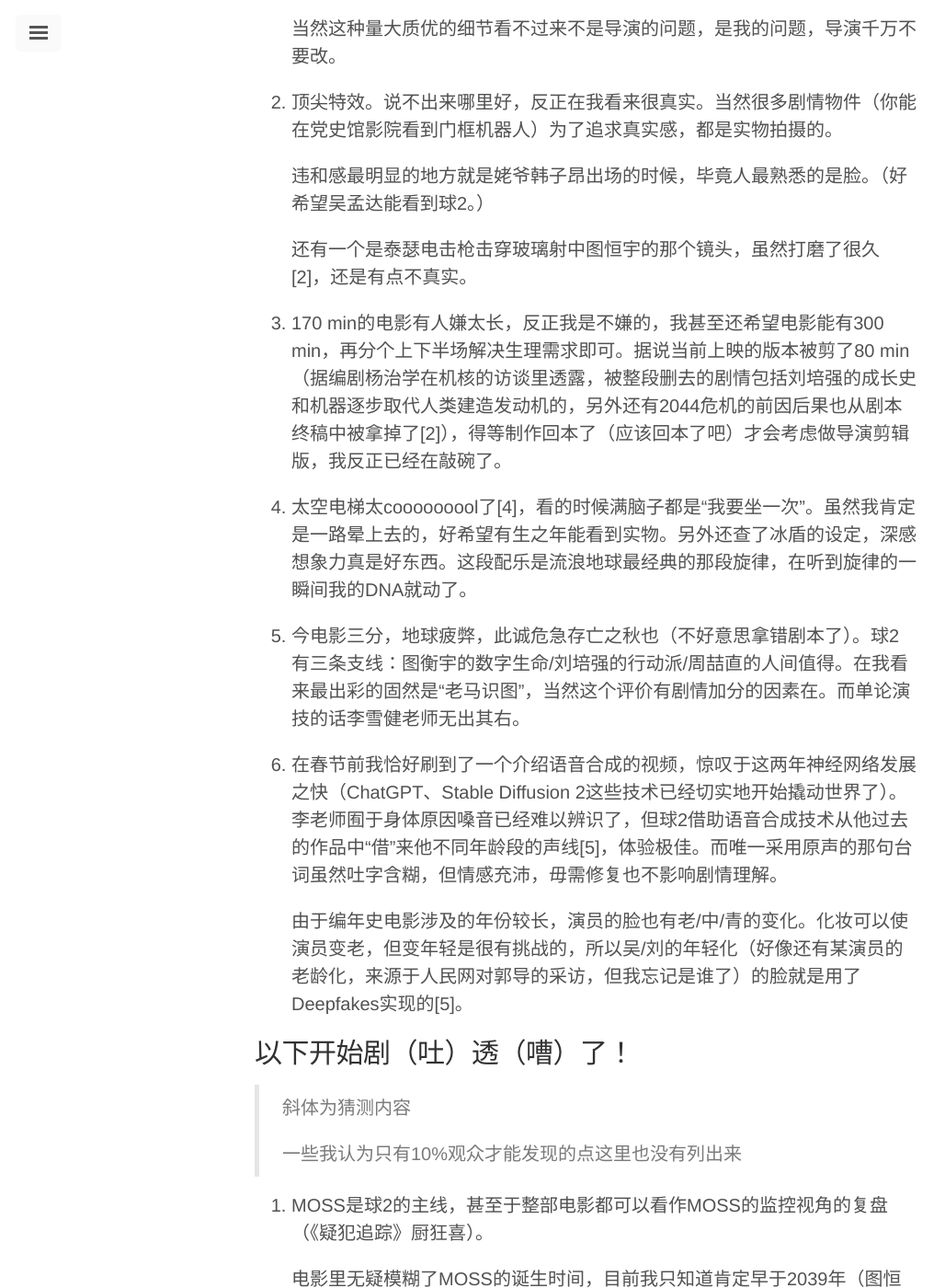
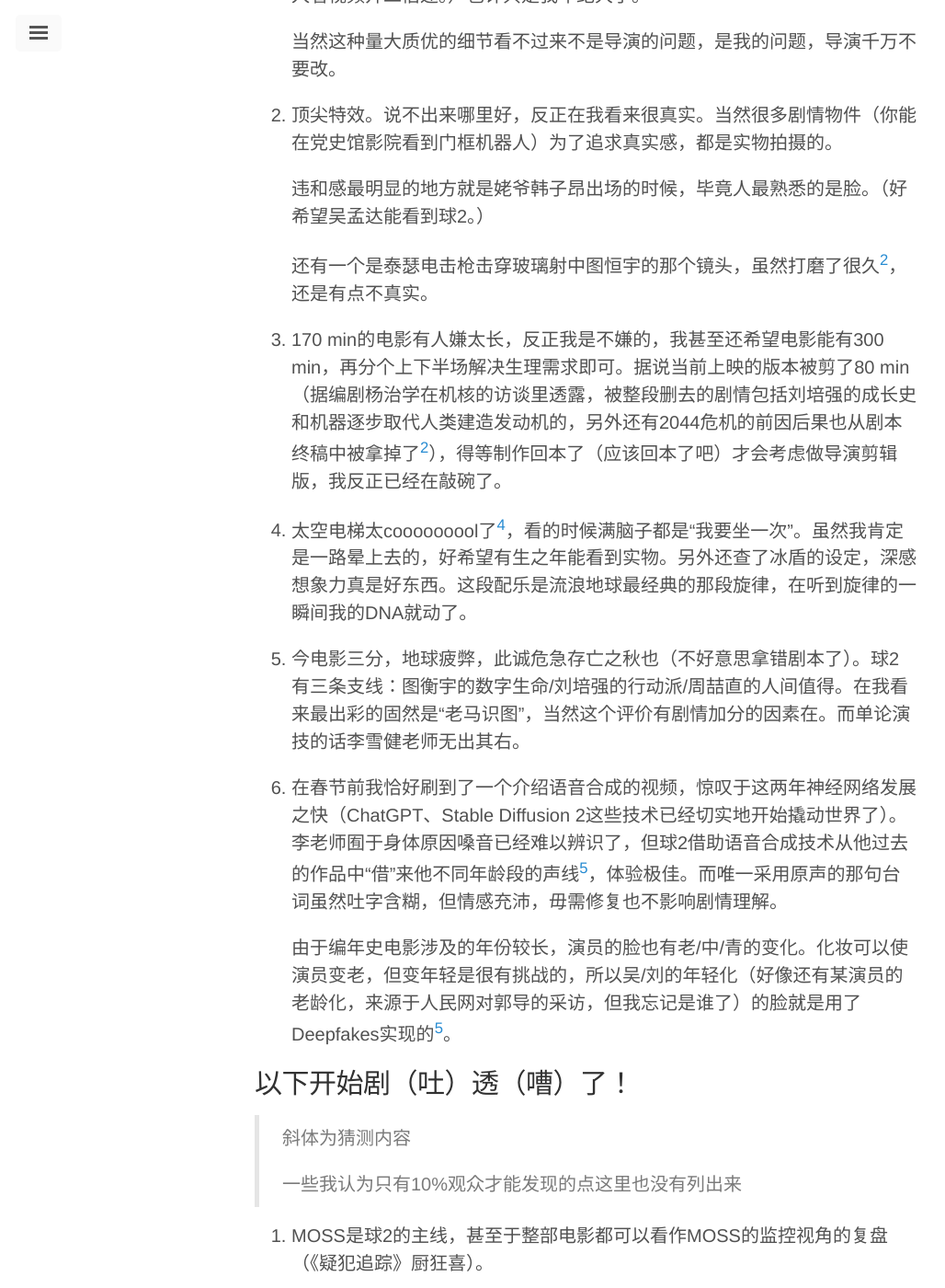
Before and after one commit to janmelin/Blog, a Jekyll site: the page built from _posts/2023-02-10-Speak_Up_For_Wandering_Earth_II.md, in a window 1280 px wide and 1400 px high, scrolled down 1624 px. Shown: the whole window at 92% size, without its empty margins (3-1031 px from the left). Built offline with Jekyll 4.4.1, drawn with Linux system fonts in a browser that asks for light colours; some of the changed text lies outside the part shown.

Commit message:
20230210-07

```diff
--- a/_posts/2023-02-10-Speak_Up_For_Wandering_Earth_II.md
+++ b/_posts/2023-02-10-Speak_Up_For_Wandering_Earth_II.md
@@ -11,23 +11,23 @@
 
 第一次看球2还是初一的首映（之后听机核的广播才知道原来还有提前点映，狠狠地酸了）。那次观影带给我的震撼太深了：原来我们是能够拍出这种剧情和画面俱佳的世界一流电影的（我认为这个评价不应该局限在科幻电影领域）。
 
-球2无论是特效还是剧情都超乎我的预期。虽然球2并没有如同《阿凡达1》那般拥有跨时代的绚丽特效，但它作为一部近未来科幻片，全片充斥着的重工业钢铁美学完全符合我对于宏大奇观的幻想。在剧情上，球2则依靠隐于不言的伏笔和细入无间的背景设定（还有中国式留白）[1]为我呈现了一部独属于未来的记录片。而上一部在剧情上令我如此着迷的还是12年前的《让子弹飞》。这里借用微博博主“安迪斯晨风”对本片的评价（大意）：这是一部2033年的电影，只是我们有幸在2023年看到了。
+球2无论是特效还是剧情都超乎我的预期。虽然球2并没有如同《阿凡达1》那般拥有跨时代的绚丽特效，但它作为一部近未来科幻片，全片充斥着的重工业钢铁美学完全符合我对于宏大奇观的幻想。在剧情上，球2则依靠隐于不言的伏笔和细入无间的背景设定（还有中国式留白）[^1]为我呈现了一部独属于未来的记录片。而上一部在剧情上令我如此着迷的还是12年前的《让子弹飞》。这里借用微博博主“安迪斯晨风”对本片的评价（大意）：这是一部2033年的电影，只是我们有幸在2023年看到了。
 
 电影《流浪地球》系列（确切地说是郭帆等人构造的世界观）的内核是人类团结一致，共渡难关。说实话，这一点其实是电影剧情中最具“想象力”的，大刘在原著的结尾就展现了分裂的人类是如何功亏一篑的（也许失败是必然的，只是人类选择了在何时失败）。而电影却始终在传达——于危难之中予人以希望——这一理想主义精神。
 
-流浪地球的末日背景属性、人类在灾难面前的多样化选择（“要不……还是选择快乐一百年吧！”[2]），难免让人会将其与同样袭卷全球的新冠疫情联系起来。国内的三年抗疫，每个人都付出了很多、很多，多到难以言表。尽管如此，我们至今仍没有取得任何一场决定性的胜利。未来的我们将会走向何方，是命运共同体还是分崩离析？
+流浪地球的末日背景属性、人类在灾难面前的多样化选择（“要不……还是选择快乐一百年吧！”[^2]），难免让人会将其与同样袭卷全球的新冠疫情联系起来。国内的三年抗疫，每个人都付出了很多、很多，多到难以言表。尽管如此，我们至今仍没有取得任何一场决定性的胜利。未来的我们将会走向何方，是命运共同体还是分崩离析？
 
 你，相信人类终将进入黄金时代吗？
 
 ## 碎碎念
 
-很多[1]里面提到的细节就不再赘述了：
+很多[^1]里面提到的细节就不再赘述了：
 
 1. 球2是一部高信息密度的电影。在镜头里，除了导演希望你能看到的、对于剧情发展有推动作用的前景外，还存在许多一闪而过、但又十分“真实”的背景。这里就不得不提到主创团队邀请了许多专家合写了本流浪地球编年史设定集，涉及到科技进步、环境恶化、社会变迁等。这是造物主踏出的一小步，却是电影踏出的一大步（据说要预售了，打算买回来当科幻小说看）。
 
    我最频繁的观影体验就是“刚刚闪过去的那张牌子上写了什么，然后正猜测时又发现错过了另一个细节“，颇有种听英语听力的感觉（这几天已经从微博上补了不少细节，不知道蓝光版什么时候预售）。
 
-   当然导演认为现代的年轻人已经非常擅长从视频中获取大量信息了[3]。我觉得导演可能有所误解。大部分的视频其实信息量特别低，尤其是30个字可以说明白的事（阅读文字不超过10 s）做成视频往往要20 s以上。（我身边甚至有人看视频开二倍速。）也许只是我年纪大了。
+   当然导演认为现代的年轻人已经非常擅长从视频中获取大量信息了[^3]。我觉得导演可能有所误解。大部分的视频其实信息量特别低，尤其是30个字可以说明白的事（阅读文字不超过10 s）做成视频往往要20 s以上。（我身边甚至有人看视频开二倍速。）也许只是我年纪大了。
 
    当然这种量大质优的细节看不过来不是导演的问题，是我的问题，导演千万不要改。
 
@@ -35,17 +35,17 @@
 
    违和感最明显的地方就是姥爷韩子昂出场的时候，毕竟人最熟悉的是脸。（好希望吴孟达能看到球2。）
 
-   还有一个是泰瑟电击枪击穿玻璃射中图恒宇的那个镜头，虽然打磨了很久[2]，还是有点不真实。
+   还有一个是泰瑟电击枪击穿玻璃射中图恒宇的那个镜头，虽然打磨了很久[^2]，还是有点不真实。
 
-3. 170 min的电影有人嫌太长，反正我是不嫌的，我甚至还希望电影能有300 min，再分个上下半场解决生理需求即可。据说当前上映的版本被剪了80 min（据编剧杨治学在机核的访谈里透露，被整段删去的剧情包括刘培强的成长史和机器逐步取代人类建造发动机的，另外还有2044危机的前因后果也从剧本终稿中被拿掉了[2]），得等制作回本了（应该回本了吧）才会考虑做导演剪辑版，我反正已经在敲碗了。
+3. 170 min的电影有人嫌太长，反正我是不嫌的，我甚至还希望电影能有300 min，再分个上下半场解决生理需求即可。据说当前上映的版本被剪了80 min（据编剧杨治学在机核的访谈里透露，被整段删去的剧情包括刘培强的成长史和机器逐步取代人类建造发动机的，另外还有2044危机的前因后果也从剧本终稿中被拿掉了[^2]），得等制作回本了（应该回本了吧）才会考虑做导演剪辑版，我反正已经在敲碗了。
 
-4. 太空电梯太cooooooool了[4]，看的时候满脑子都是“我要坐一次”。虽然我肯定是一路晕上去的，好希望有生之年能看到实物。另外还查了冰盾的设定，深感想象力真是好东西。这段配乐是流浪地球最经典的那段旋律，在听到旋律的一瞬间我的DNA就动了。
+4. 太空电梯太cooooooool了[^4]，看的时候满脑子都是“我要坐一次”。虽然我肯定是一路晕上去的，好希望有生之年能看到实物。另外还查了冰盾的设定，深感想象力真是好东西。这段配乐是流浪地球最经典的那段旋律，在听到旋律的一瞬间我的DNA就动了。
 
 5. 今电影三分，地球疲弊，此诚危急存亡之秋也（不好意思拿错剧本了）。球2有三条支线：图衡宇的数字生命/刘培强的行动派/周喆直的人间值得。在我看来最出彩的固然是“老马识图”，当然这个评价有剧情加分的因素在。而单论演技的话李雪健老师无出其右。
 
-6. 在春节前我恰好刷到了一个介绍语音合成的视频，惊叹于这两年神经网络发展之快（ChatGPT、Stable Diffusion 2这些技术已经切实地开始撬动世界了）。李老师囿于身体原因嗓音已经难以辨识了，但球2借助语音合成技术从他过去的作品中“借”来他不同年龄段的声线[5]，体验极佳。而唯一采用原声的那句台词虽然吐字含糊，但情感充沛，毋需修复也不影响剧情理解。
+6. 在春节前我恰好刷到了一个介绍语音合成的视频，惊叹于这两年神经网络发展之快（ChatGPT、Stable Diffusion 2这些技术已经切实地开始撬动世界了）。李老师囿于身体原因嗓音已经难以辨识了，但球2借助语音合成技术从他过去的作品中“借”来他不同年龄段的声线[^5]，体验极佳。而唯一采用原声的那句台词虽然吐字含糊，但情感充沛，毋需修复也不影响剧情理解。
 
-   由于编年史电影涉及的年份较长，演员的脸也有老/中/青的变化。化妆可以使演员变老，但变年轻是很有挑战的，所以吴/刘的年轻化（好像还有某演员的老龄化，来源于人民网对郭导的采访，但我忘记是谁了）的脸就是用了Deepfakes实现的[5]。
+   由于编年史电影涉及的年份较长，演员的脸也有老/中/青的变化。化妆可以使演员变老，但变年轻是很有挑战的，所以吴/刘的年轻化（好像还有某演员的老龄化，来源于人民网对郭导的采访，但我忘记是谁了）的脸就是用了Deepfakes实现的[^5]。
 
 ## 以下开始剧（吐）透（嘈）了！
 
@@ -55,7 +55,7 @@
 
 1. MOSS是球2的主线，甚至于整部电影都可以看作MOSS的监控视角的复盘（《疑犯追踪》厨狂喜）。
 
-   电影里无疑模糊了MOSS的诞生时间，目前我只知道肯定早于2039年（图恒宇发生车祸的年份。郭导透露那时MOSS安排在全球安排了~5000起车祸[6]，什么饱合式杀人），但应该不至于早到1987年。
+   电影里无疑模糊了MOSS的诞生时间，目前我只知道肯定早于2039年（图恒宇发生车祸的年份。郭导透露那时MOSS安排在全球安排了~5000起车祸[^6]，什么饱合式杀人），但应该不至于早到1987年。
 
    早在球1上映后网上就有很多讨论MOSS叛变的观点，说实话我当时是不屑一顾的，因为木星危机中MOSS的所有决策都符合一种绝对的理性。而球2在末尾的彩蛋里则向下狠狠地掘了一铲，把苔藓下面的黑土给翻了出来。
 
@@ -65,15 +65,15 @@
 
 2. 提到MOSS就不得不提到马兆，我个人是十分喜欢马兆（以及二创海鸥）的。虽然图被MOSS称为架构师（创生之柱的海报我很喜欢，请多来点），*但综合网上的一些分析来看我认为马兆才是MOSS之父*。
 
-   + 马虽然销毁了自己的数字备份。*但MOSS的雏形很可能是以马兆的理性人格为基础的*，因为马的遗言是一个无穷符号，如果他不是以数字的形式继续生命，又怎么会拥有无限的可能？另外B站up主半机械疫医[7]发现马的显示器贴着一张便签纸“元指令MD：延续人类文明”（“延续”显然有许多种解读）。从这可以看出马至少参与了MOSS的底层设计，直接把机器人第零法则写死了。
+   + 马虽然销毁了自己的数字备份。*但MOSS的雏形很可能是以马兆的理性人格为基础的*，因为马的遗言是一个无穷符号，如果他不是以数字的形式继续生命，又怎么会拥有无限的可能？另外B站up主半机械疫医[^7]发现马的显示器贴着一张便签纸“元指令MD：延续人类文明”（“延续”显然有许多种解读）。从这可以看出马至少参与了MOSS的底层设计，直接把机器人第零法则写死了。
 
      550系列的标志也包含（两个）无穷符号。
 
-     ![550W_Logo](/images/2023-02-10-Speak_Up_For_Wandering_Earth_II/550W_Logo.png)
+     ![550W_Logo](/blog/images/2023-02-10-Speak_Up_For_Wandering_Earth_II/550W_Logo.png)
 
-     IDL的标志（下图左）上下颠倒后是MOSS的轮廓[8]。
+     IDL的标志（下图左）上下颠倒后是MOSS的轮廓[^8]。
 
-     ![IDL_Logo-flip](/images/2023-02-10-Speak_Up_For_Wandering_Earth_II/IDL_Logo-flip.jpg)
+     ![IDL_Logo-flip](/blog/images/2023-02-10-Speak_Up_For_Wandering_Earth_II/IDL_Logo-flip.jpg)
 
    + 马在解释当初的研究组解散时特意强调了“数字计划不是终止了，是被法律禁止了。
 
@@ -118,9 +118,9 @@
 
    *至于敲门，我猜测是马吧。*
 
-7. 根据半机械疫医对预告片的逐帧分析，“方舟计划”、“逐月计划”和“移山计划”是三个互为备选的计划[7] [9]，所以老疫医将“逐月计划”解释为“流浪月球”计划，虽然将月球作为家园听起来就不靠谱，但我也认了。结果正片里的“逐月计划”就是“移山计划”（后更名为流浪地球）的下属子计划，字面意义上的放逐月球。
+7. 根据半机械疫医对预告片的逐帧分析，“方舟计划”、“逐月计划”和“移山计划”是三个互为备选的计划[^7] [^9]，所以老疫医将“逐月计划”解释为“流浪月球”计划，虽然将月球作为家园听起来就不靠谱，但我也认了。结果正片里的“逐月计划”就是“移山计划”（后更名为流浪地球）的下属子计划，字面意义上的放逐月球。
 
-   ![Screen Shot 2023-02-10 at 16.09.33](/images/2023-02-10-Speak_Up_For_Wandering_Earth_II/Screen Shot 2023-02-10 at 16.09.33.png)
+   ![Screen Shot 2023-02-10 at 16.09.33](/blog/images/2023-02-10-Speak_Up_For_Wandering_Earth_II/Screen Shot 2023-02-10 at 16.09.33.png)
 
    设定，你把书吃了。
 
@@ -129,28 +129,23 @@
 
 
 
-[1] weibo合集 https://m.weibo.cn/detail/4864288534043401
-
-[2] 机核 编剧杨治学采访：挖巨坑、炸月亮、掉头发：《流浪地球2》的故事如何诞生 https://www.gcores.com/radios/161519
+[^1]: weibo合集 https://m.weibo.cn/detail/4864288534043401
+[^2]: 机核 编剧杨治学采访：挖巨坑、炸月亮、掉头发：《流浪地球2》的故事如何诞生 https://www.gcores.com/radios/161519
 
 > 据说导演摆了45 min的碎玻璃，以达到最美的呈现，期间华仔一直躺在地上
 >
 > 每当编剧瞎编不下去的时候都会提出“我们回到快乐一百年”计划吧
 
-[3] 《流浪地球2》最全幕后制作宝典 https://mp.weixin.qq.com/s/DKmFaUhhvBkcIzvtXI4i9g
-
-[4] 流浪地球2太空电梯美术设定 https://m.weibo.cn/detail/4865439144870718
+[^3]: 《流浪地球2》最全幕后制作宝典 https://mp.weixin.qq.com/s/DKmFaUhhvBkcIzvtXI4i9g
+[^4]: 流浪地球2太空电梯美术设定 https://m.weibo.cn/detail/4865439144870718
 
 > 没看过电影的还是先去看会动的电梯之后再看截图吧
 
-[5] 机核 《流浪地球2》观后感：https://www.gcores.com/radios/161257
+[^5]: 机核 《流浪地球2》观后感：https://www.gcores.com/radios/161257
+[^6]: 武汉路演提问视频 https://m.weibo.cn/status/4864401356884570
+[^7]:【全网首发】《流浪地球2》首支预告片逐帧解析 https://www.bilibili.com/video/BV1ha4y1f75U/
+[^8]: 中科院或者数字生命的 logo 倒过来就是moss的简笔画 https://m.weibo.cn/detail/4866527788008005
 
-[6] 武汉路演提问视频 https://m.weibo.cn/status/4864401356884570
-
-[7]【全网首发】《流浪地球2》首支预告片逐帧解析 https://www.bilibili.com/video/BV1ha4y1f75U/
-
-[8] 中科院或者数字生命的 logo 倒过来就是moss的简笔画 https://m.weibo.cn/detail/4866527788008005
-
-[9] 【长期更新】复刻《流浪地球》电影中的那些平面设计https://tieba.baidu.com/p/8238593488
+[^9]: 【长期更新】复刻《流浪地球》电影中的那些平面设计https://tieba.baidu.com/p/8238593488
 
 > 第七楼有该文件的复刻
```
Also changed, not shown: other parts of _posts/2023-02-10-Speak_Up_For_Wandering_Earth_II.md (+1 -1 lines).
